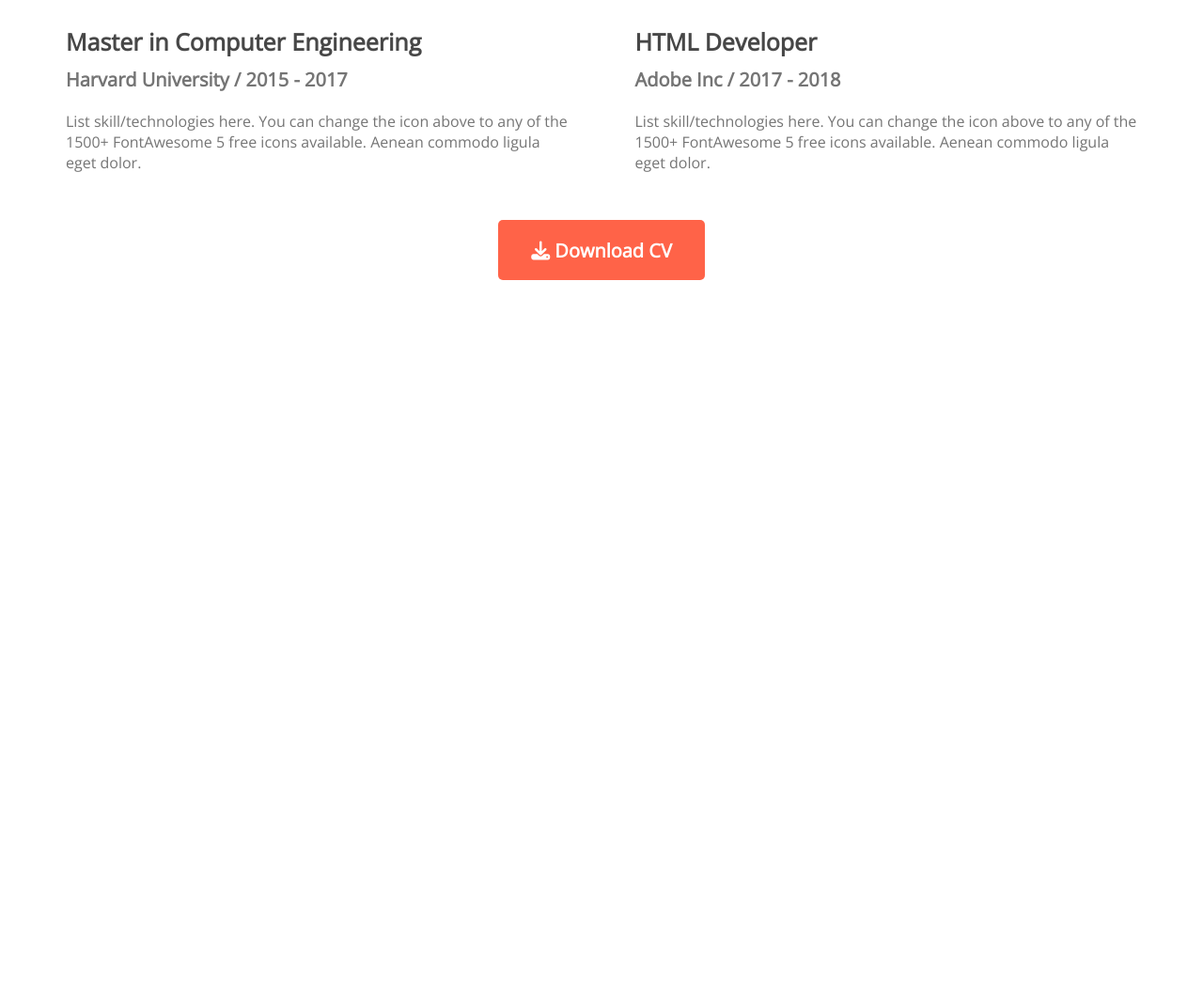
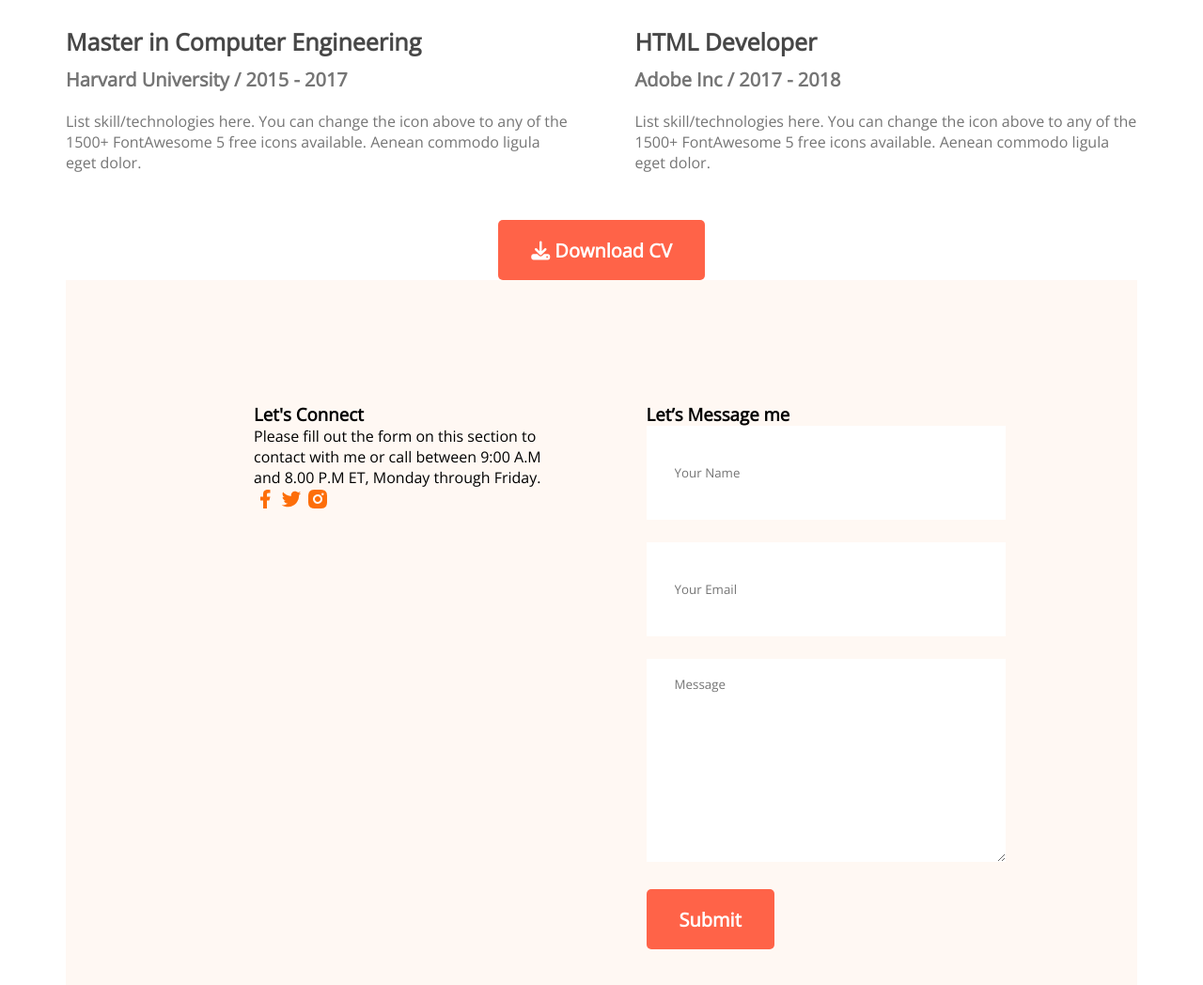
Before and after one commit to rakib4190/portfolio, a plain HTML site: page index.html in a window 1280 px wide. Shown: the part 2846-3894 px from the top of the page at 94% size. Before the commit the page ends 3144 px from the top, so only its background shows below. Drawn offline with nearby package versions, Linux system fonts and the light colour scheme.

Commit message:
contact form added

```diff
--- a/index.html
+++ b/index.html
@@ -172,6 +172,34 @@
           <button class="nav-btn"><i class="fa-solid fa-download"></i> Download CV</button>
         </div>
       </section>
+      <!-- contact section -->
+      <section class="contact">
+        <div>
+          <h3 class="section-title">Let's Connect</h3>
+          <p class="section-description">
+            Please fill out the form on this section to contact with me or call between 9:00 A.M and 8.00 P.M ET, Monday
+            through Friday.
+          </p>
+          <a href="">
+            <img src="images/icons/facebook.png" alt="" />
+          </a>
+          <a href="">
+            <img src="images/icons/twitter.png" alt="" />
+          </a>
+          <a href="">
+            <img src="images/icons/insta.png" alt="" />
+          </a>
+        </div>
+        <div>
+          <h3 class="section-title">Let’s Message me</h3>
+          <form action="">
+            <input type="text" name="" id="" placeholder="Your Name" />
+            <input type="email" name="" id="" placeholder="Your Email" />
+            <textarea name="" id="" cols="30" rows="10" placeholder="Message"></textarea>
+            <input class="nav-btn" type="submit" value="Submit" />
+          </form>
+        </div>
+      </section>
     </main>
   </body>
 </html>
--- a/styles/portfolio.css
+++ b/styles/portfolio.css
@@ -243,3 +243,28 @@ main {
     margin-top: 50px;
     text-align: center;
 }
+/* contact styles */
+.contact{
+    display: flex;
+    gap: 100px;
+    background: #FFF8F3;
+    padding: 130px 200px;
+}
+.contact .section-title{
+    text-align: left;
+}
+
+.contact input[type="text"], input[type="email"], textarea{
+    margin-bottom: 24px;
+    border: 0;
+    width: 100%;
+    padding: 18px 30px;
+}
+
+input{
+    height: 64px;
+}
+
+.contact a{
+    text-decoration: none;
+}
```
